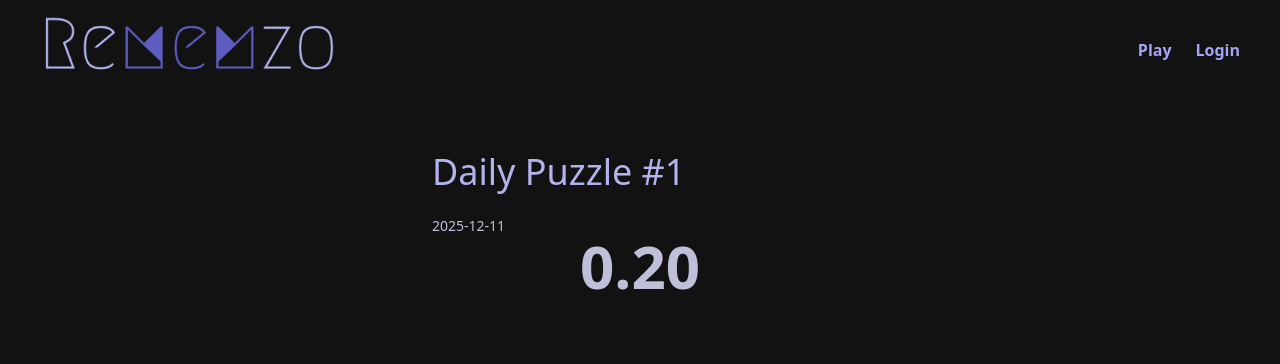
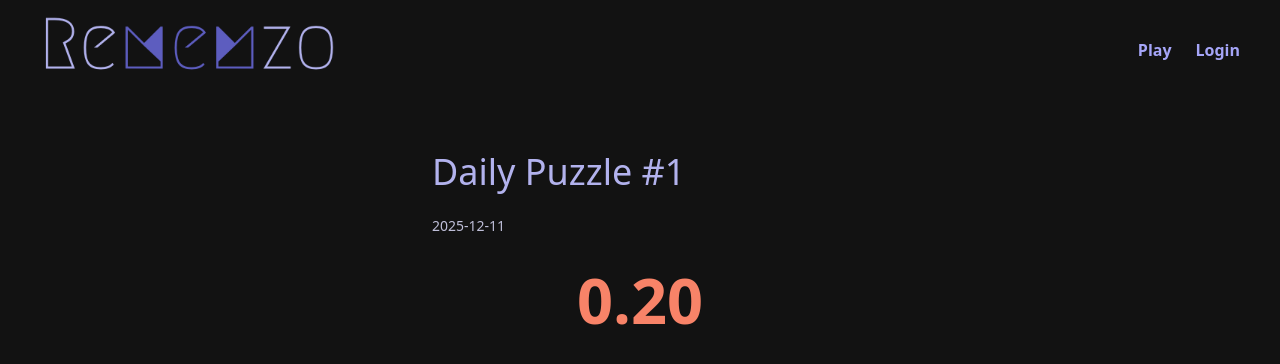
Before and after one commit to KarinaAllard/rememzo, a React (Vite) app in the folder frontend/: page /play in a window 1280 px wide. Both pictures are taken after a click on the button "Start Game". Shown: the top 364 px of the page. Built offline with nearby package versions, Linux system fonts and the light colour scheme; no server answers; a web font is replaced by a local one.

Commit message:
feat: implement color and pulse animations for the timer

```diff
--- a/frontend/src/components/Countdown.tsx
+++ b/frontend/src/components/Countdown.tsx
@@ -1,4 +1,5 @@
 import { useEffect, useState } from "react";
+import { motion } from "framer-motion";
 
 type CountdownProps = {
     seconds: number;
@@ -24,11 +25,29 @@ export const Countdown = (props: CountdownProps) => {
     }, [props.onComplete]);
 
     const display = Math.max(remainingMs / 1000, 0).toFixed(2);
+    const total = props.seconds * 1000;
+    const fraction = remainingMs / total;
+
+    const color = fraction <= 1/3
+    ? "#f87171"
+    : fraction < 2/3
+    ? "#facc15"
+    : "#22c55e";
 
     return (
 
-        <div className="text-6xl font-bold text-center">
-            {display}
+        <div className="flex justify-center items-center h-32">
+                <motion.div
+                    animate={{ scale: remainingMs / 1000 <= 1 ? [1, 1.1, 1] : 1, color }}
+                    transition={{
+                        duration: 0.6,
+                        repeat: remainingMs / 1000 <= 1 ? Infinity : 0,
+                        repeatType: "reverse",
+                    }}
+                    className="text-6xl font-bold"
+                >
+                    {display}
+                </motion.div>
         </div>
     )
 }
```
